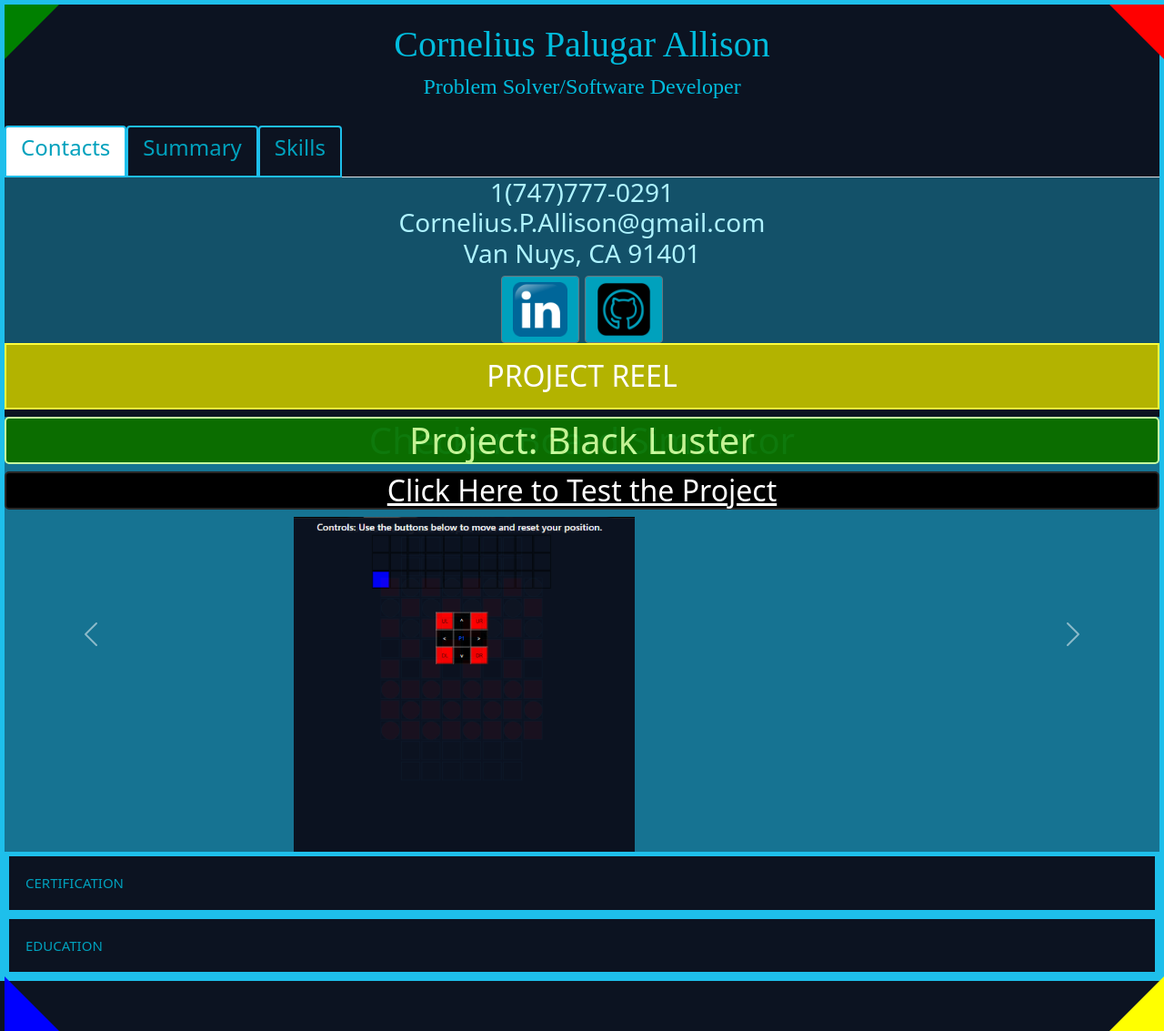
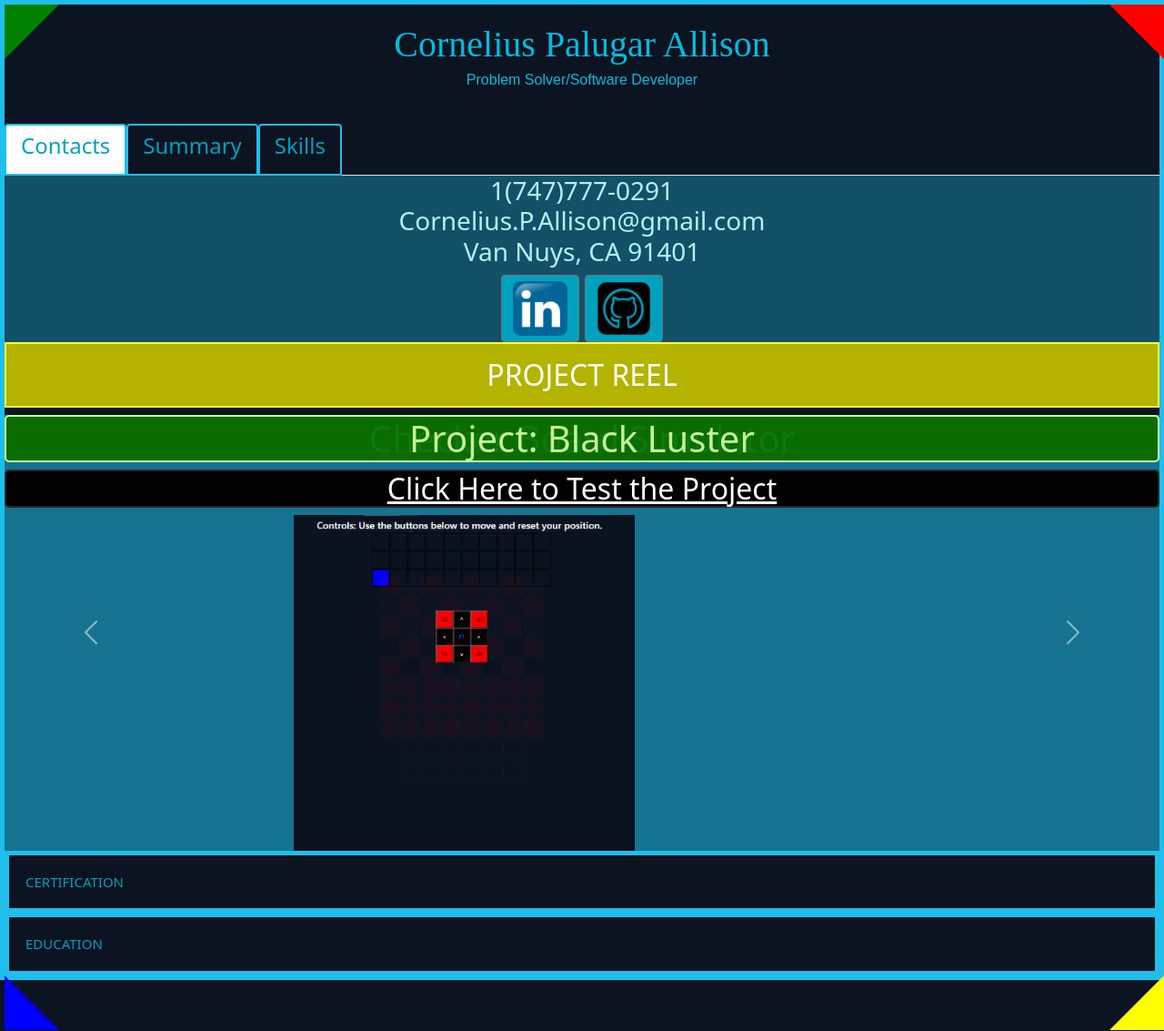
Before and after one commit to CorneliusPA/Web-Development-ePortfolio-V2, a plain HTML site: page index.html in a window 1280 px wide. Shown: the whole page at 91% size. Drawn offline with nearby package versions, Linux system fonts and the light colour scheme.

Commit message:
Update sass

```diff
--- a/index.html
+++ b/index.html
@@ -26,7 +26,7 @@
 
   <div style="background-color: #0c1321; ">
      <h1 style=" text-align: center; padding: 20px; color: #02bcdd; font-family: 'Times New Roman', Times, serif;">Cornelius Palugar Allison</h1>
-     <h4 style=" text-align: center; padding: 20px; color: #02bcdd; font-family: 'Times New Roman', Times, serif; margin-top: -40px;">Problem Solver/Software Developer</h4>
+     <p style=" text-align: center; padding: 20px; color: #02bcdd; font-family: sans-serif; margin-top: -45px;">Problem Solver/Software Developer</p>
  </div>
 
  <nav>
@@ -242,7 +242,7 @@ An advocate of the idea that there is always room for improvement in any project
       <h1 class="hProject hP1Color">Project: Black Luster</h1>
       <a href="project1.html" class="hLinkD"><h2 class="hLink">Click Here to Test the Project</h2></a>
 
-      <img class="ProjectIMG" src="images/ProjectBL.png" alt="Project: Black Luster">
+      <img class="ProjectIMG" src="images/projectbl.png" alt="Project: Black Luster">
 
 </div>
 <div class="carousel-item">
--- a/sass/main.scss
+++ b/sass/main.scss
@@ -247,7 +247,7 @@ font-size: 15px;
     }
 
     .grid div{
-        border: 1px  solid black;
+        border: 1px solid #1ebfeb;
 
             height: 50px;
             width: 50px;
```
Also changed, not shown: sass/main.css, 1 other file.
